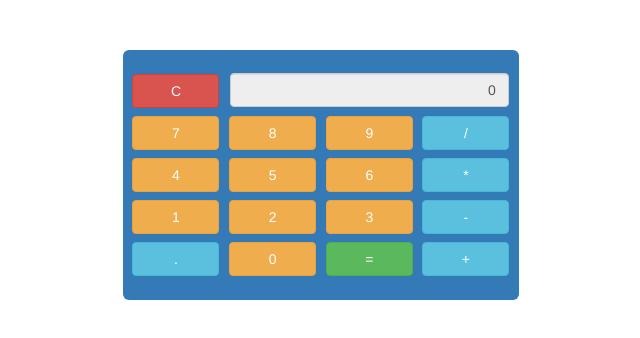
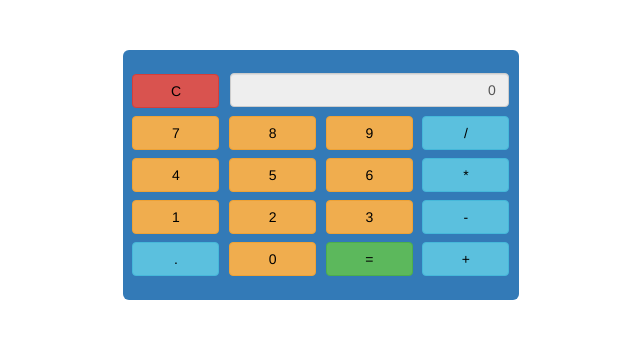
Before and after one commit to Pedrodev3/Angular-Calculadora-app.github.io, an Angular app: page / in a window 1280 px wide. Shown: the top 338 px of the page, without its empty margins (319-959 px from the left). Built offline with nearby package versions, Linux system fonts and the light colour scheme.

Commit message:
:lipstick: feat: Mudança na cor dos botões

```diff
--- a/src/app/calculadora/components/calculadora.component.css
+++ b/src/app/calculadora/components/calculadora.component.css
@@ -13,3 +13,8 @@ padding: 20px;
 .col-xs-3, .col-xs-9 {
 padding: 0px;
 }
+
+button
+{
+  color:  #000;
+}
```
